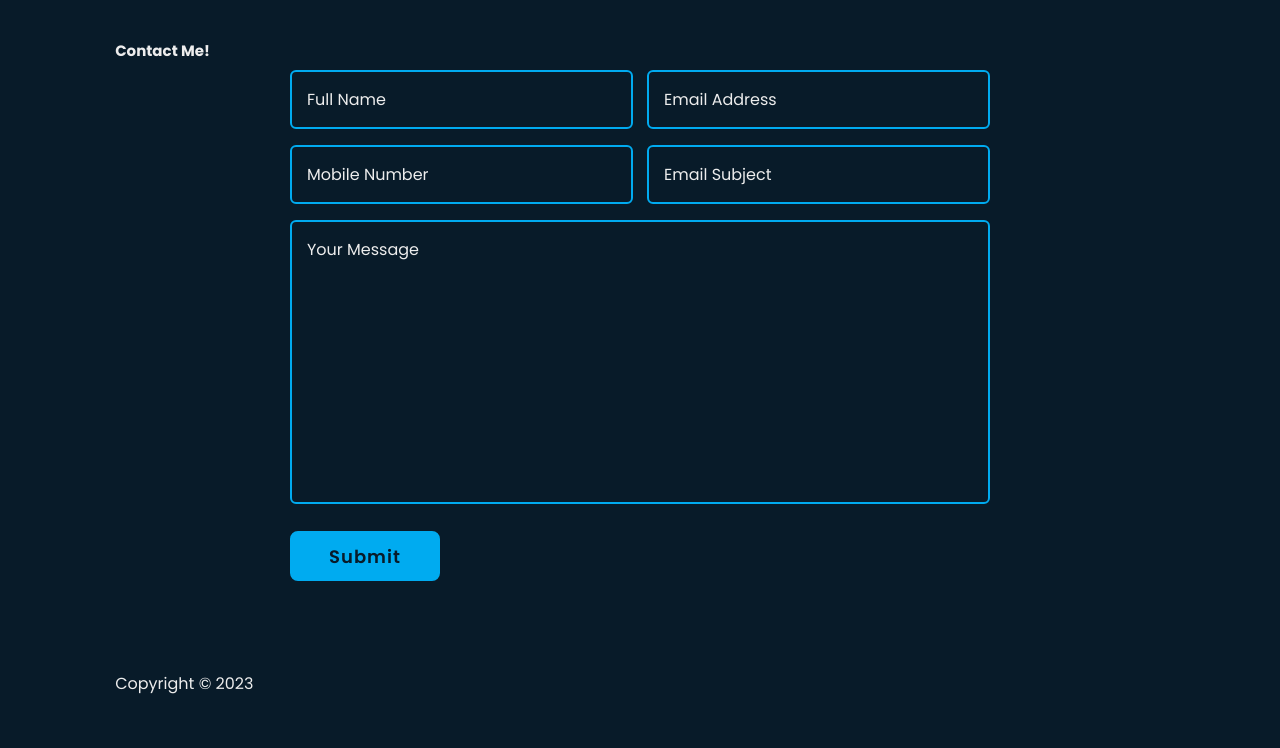
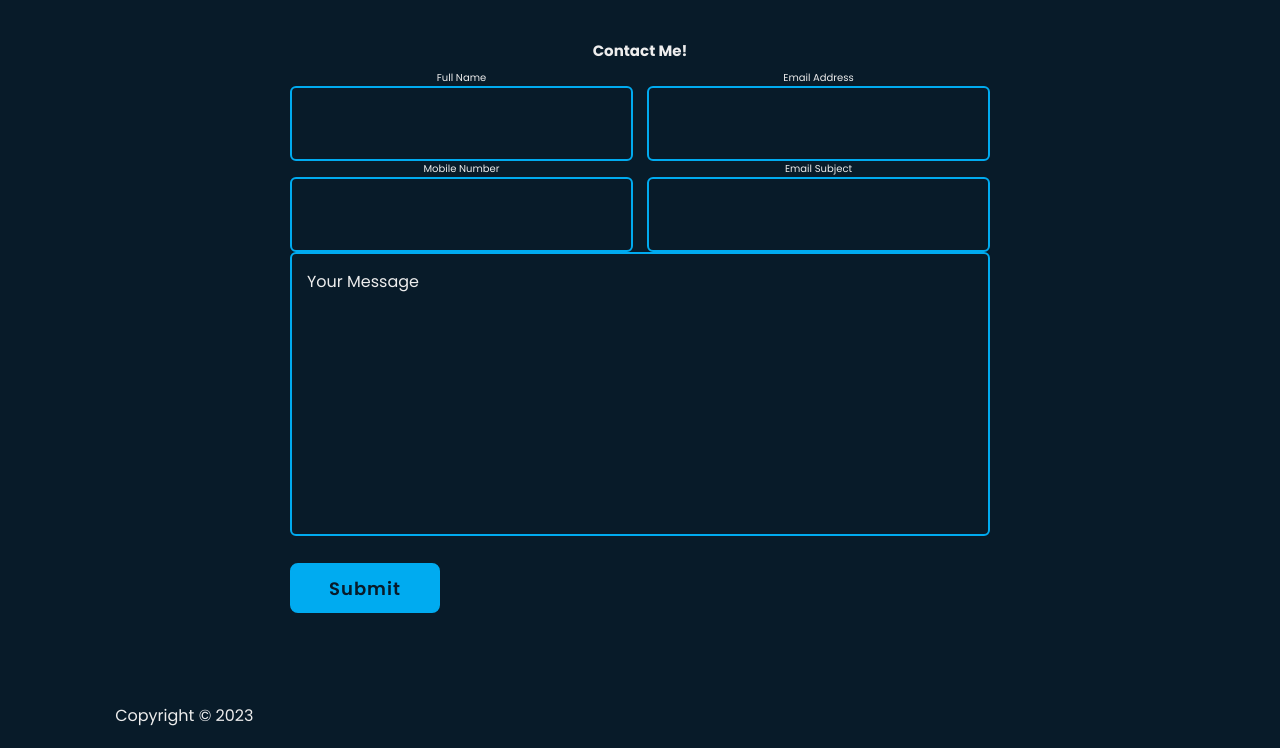
Before and after one commit to cipriancornea/awd_assignment3, a website: page contact.html in a window 1280 px wide. Shown: the part 61-809 px from the top of the page. Drawn offline with nearby package versions, Linux system fonts and the light colour scheme.

Commit message:
Wave test - resolve contact page errors

```diff
--- a/contact.html
+++ b/contact.html
@@ -48,29 +48,35 @@
 
     <!-- contact section design -->
     <section class="contact content" id="contact">
-      <h1 class="heading">Contact <span>Me!</span></h1>
+      <h1 class="heading" style="text-align: center">
+        Contact <span>Me!</span>
+      </h1>
 
       <form action="#">
         <div class="input-box">
           <div class="input-field">
-            <input type="text" placeholder="Full Name" required />
+            <label for="text">Full Name</label>
+            <input type="text" required />
             <span class="focus"></span>
           </div>
 
           <div class="input-field">
-            <input type="text" placeholder="Email Address" required />
+            <label for="text">Email Address</label>
+            <input type="text" required />
             <span class="focus"></span>
           </div>
         </div>
 
         <div class="input-box">
           <div class="input-field">
-            <input type="number" placeholder="Mobile Number" required />
+            <label for="number">Mobile Number</label>
+            <input type="number" required />
             <span class="focus"></span>
           </div>
 
           <div class="input-field">
-            <input type="text" placeholder="Email Subject" required />
+            <label for="text"> Email Subject</label>
+            <input type="text" required />
             <span class="focus"></span>
           </div>
         </div>
```
